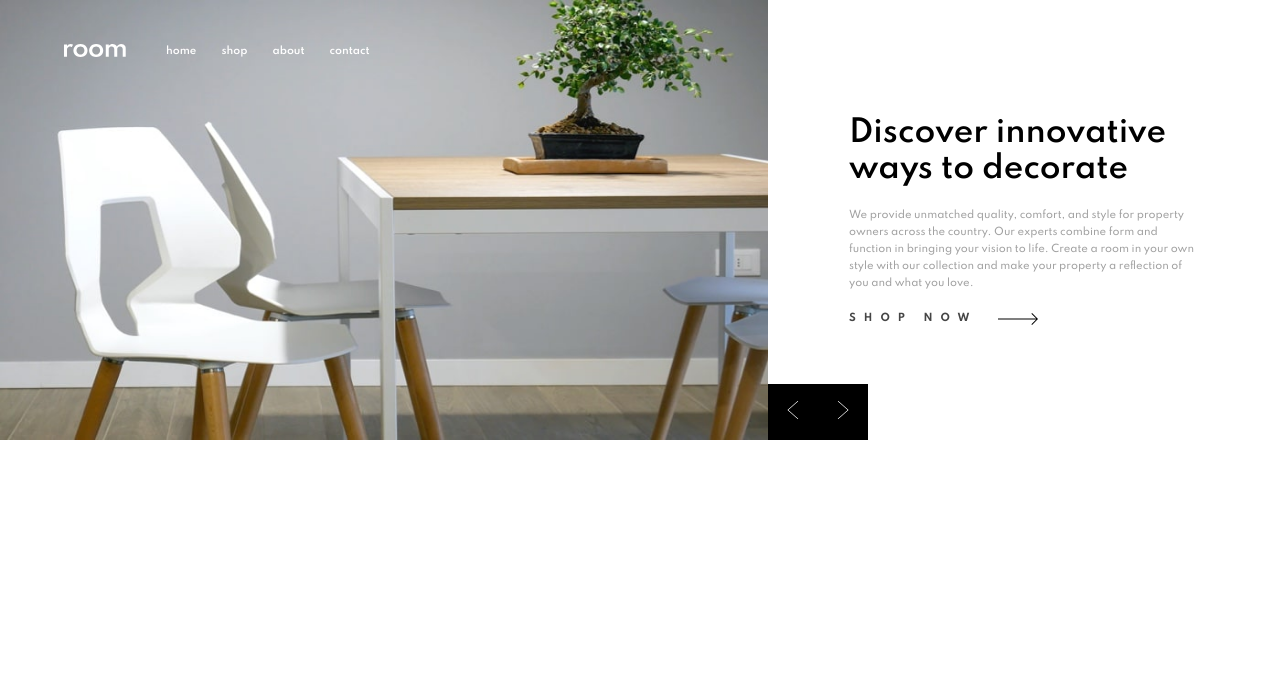
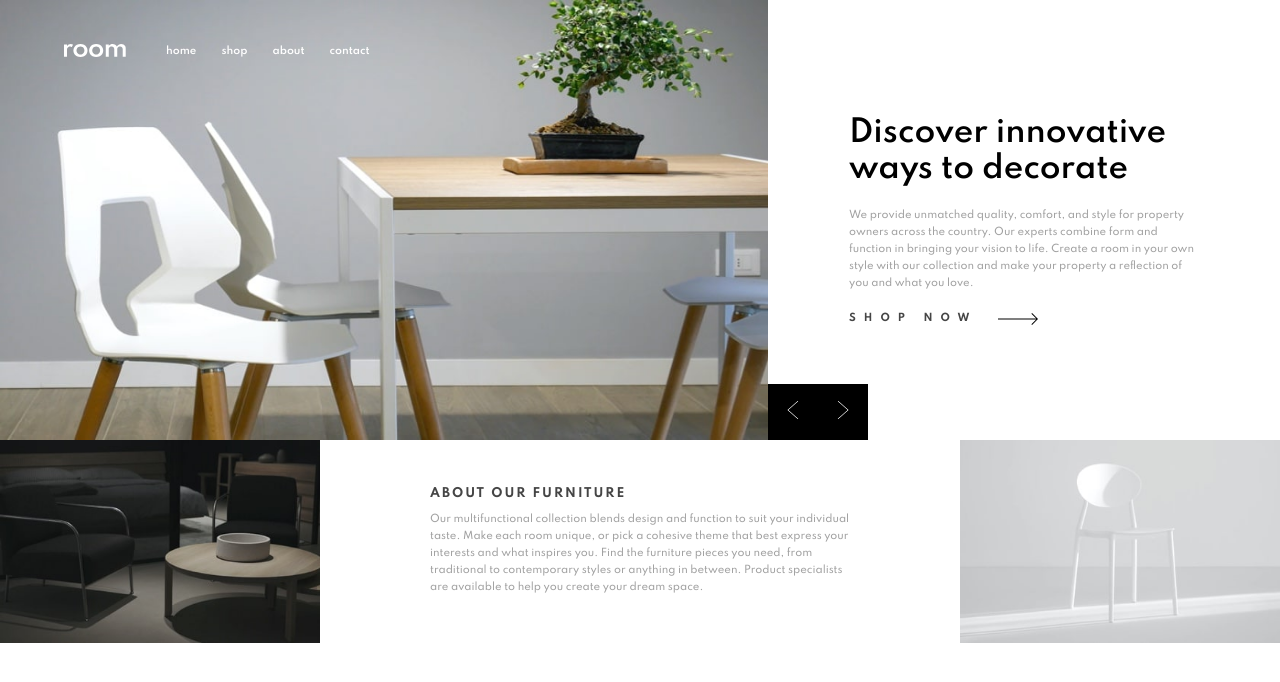
Before and after one commit to SwastikSonkusare/Room-Home-Page, a React (Create React App) app: page / in a window 1280 px wide. Shown: the top 682 px of the page. Built offline with nearby package versions, Linux system fonts and the light colour scheme.

Commit message:
added: header

```diff
--- a/src/App.js
+++ b/src/App.js
@@ -1,10 +1,12 @@
 import React from "react";
 import Header from "./components/Header/Header";
+import About from "./components/About/About";
 
 const App = () => {
   return (
     <div>
       <Header />
+      <About />
     </div>
   );
 };
--- a/src/components/About/About.js
+++ b/src/components/About/About.js
@@ -0,0 +1,32 @@
+import React from "react";
+
+import image1 from "../../assets/images/image-about-dark.jpg";
+import image2 from "../../assets/images/image-about-light.jpg";
+
+import "./About.scss";
+
+const About = () => {
+  return (
+    <main className="main">
+      <img className="main__image" src={image1} alt="about"></img>
+
+      <div className="main__container">
+        <div>
+          <h3>About our furniture</h3>
+          <p>
+            Our multifunctional collection blends design and function to suit
+            your individual taste. Make each room unique, or pick a cohesive
+            theme that best express your interests and what inspires you. Find
+            the furniture pieces you need, from traditional to contemporary
+            styles or anything in between. Product specialists are available to
+            help you create your dream space.
+          </p>
+        </div>
+      </div>
+
+      <img className="main__image" src={image2} alt="about"></img>
+    </main>
+  );
+};
+
+export default About;
--- a/src/components/About/About.scss
+++ b/src/components/About/About.scss
@@ -0,0 +1,39 @@
+.main {
+  display: grid;
+  grid-template-columns: 1fr 2fr 1fr;
+
+  &__container {
+    padding: 2rem;
+
+    & div {
+      max-width: 42rem;
+      display: flex;
+      flex-direction: column;
+      justify-content: center;
+      grid-gap: 1rem;
+      align-items: flex-start;
+      max-width: 42rem;
+      height: 100%;
+      margin: 0 auto;
+
+      & h3 {
+        color: hsl(0, 0%, 27%);
+        font-size: 1.2rem;
+        font-weight: 700;
+        text-transform: uppercase;
+        letter-spacing: 2px;
+      }
+
+      & p {
+        color: hsl(0, 0%, 63%);
+        line-height: 1.7;
+      }
+    }
+  }
+
+  &__image {
+    display: block;
+    width: 100%;
+    height: 100%;
+  }
+}
--- a/src/components/Header/Header.scss
+++ b/src/components/Header/Header.scss
@@ -2,5 +2,4 @@ header {
   display: grid;
   grid-template-columns: 3fr 2fr;
   position: relative;
-  height: calc(100% - 70vh);
 }
--- a/src/components/Navbar/Navbar.scss
+++ b/src/components/Navbar/Navbar.scss
@@ -19,4 +19,5 @@ ul {
 li {
   color: #fff;
   font-weight: 600;
+  cursor: pointer;
 }
--- a/src/components/ShopSection/ShopSection.scss
+++ b/src/components/ShopSection/ShopSection.scss
@@ -54,6 +54,7 @@
       & img {
         width: 12px;
         height: 18px;
+        cursor: pointer;
       }
     }
   }
```
